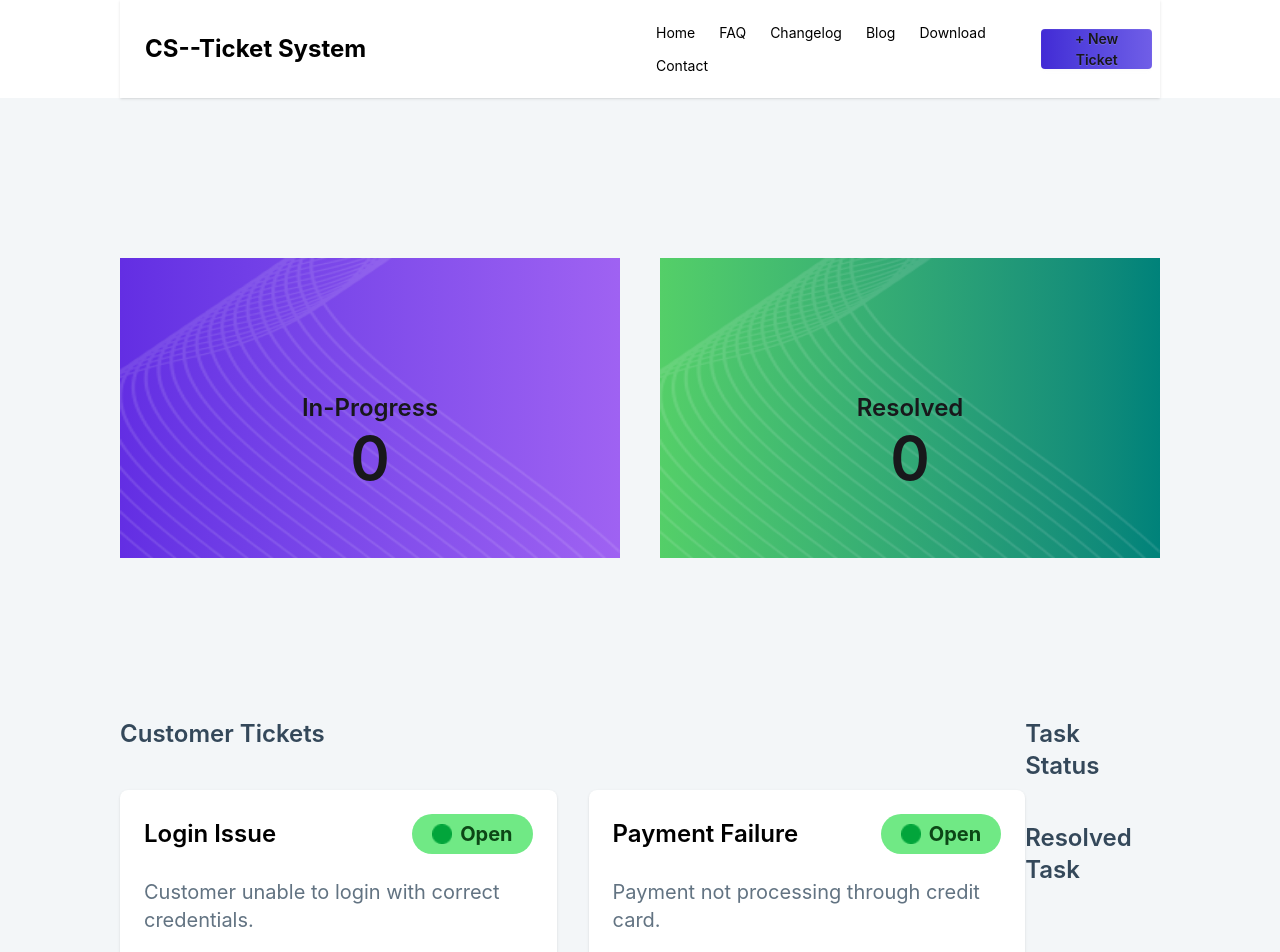
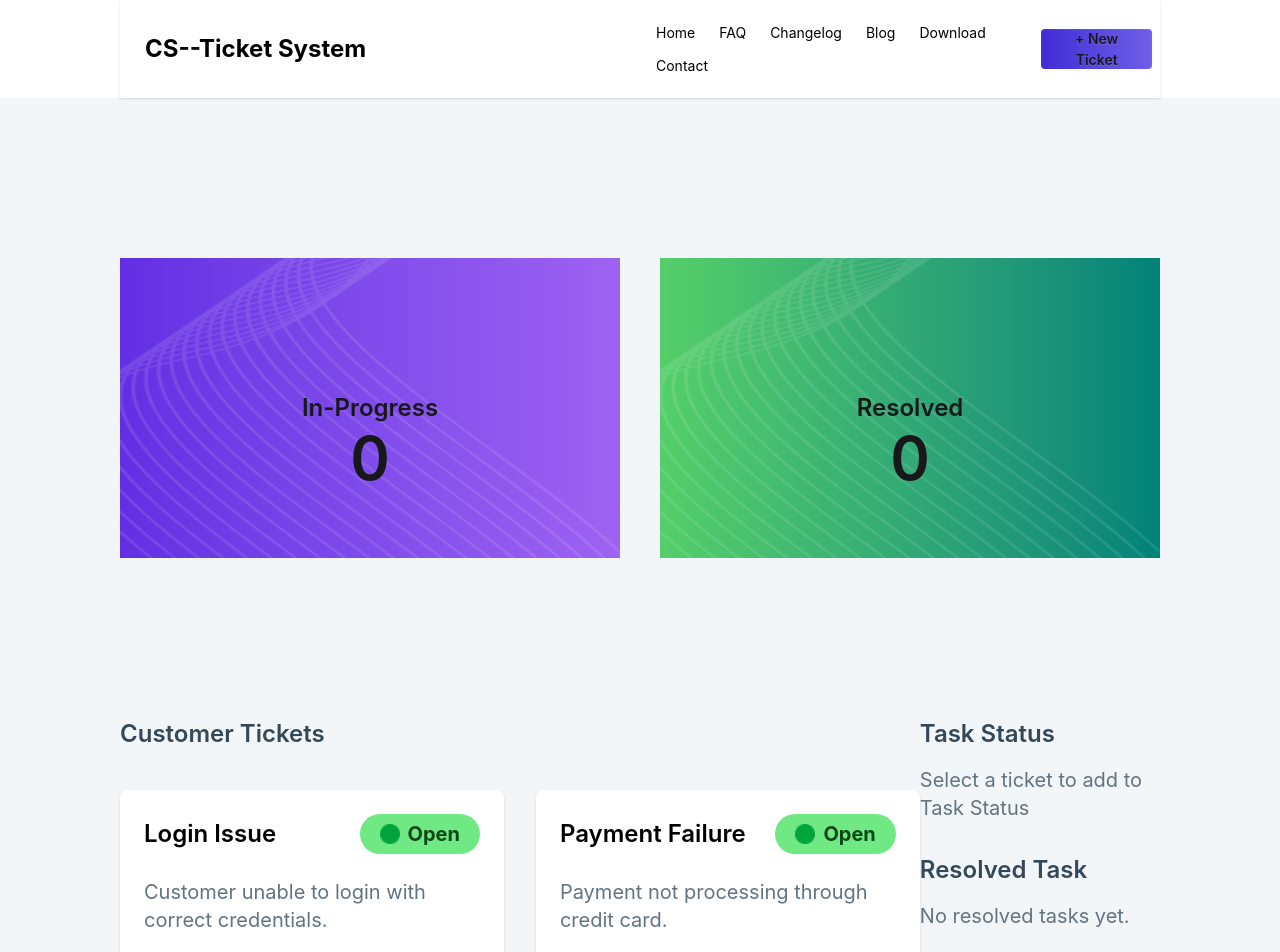
Before and after one commit to FarhatulZannat/Ticket-System, a React (Vite) app: page / in a window 1280 px wide. Shown: the top 952 px of the page. Built offline with nearby package versions, Linux system fonts and the light colour scheme.

Commit message:
task status & resolved task msg show or card title show

```diff
--- a/src/App.jsx
+++ b/src/App.jsx
@@ -14,11 +14,12 @@ const fetchTickets = async () =>{
     const res = await fetch('/ticket.json')
     return res.json()
 }
+const playerPromise = fetchTickets()
 
 function App() {
-  const playerPromise = fetchTickets()
 
-  const [tickets, setTickets] = useState([]);
+
+  const [inTickets, setTickets] = useState([]);
   const [inProgress, setInProgress] = useState([]) ;
   const [resolved, setResolved] = useState([]);
 
@@ -31,8 +32,13 @@ function App() {
     alert('Task Completed')
     const updated = inProgress.filter(task => task.id !==id)
     setInProgress(updated)
+
     const resolveUpdate = inProgress.filter(task => task.id ==id)
-    setResolved(resolveUpdate)
+    setResolved(r => [...r , ...resolveUpdate])
+
+    const ticketsUpdate = inTickets.filter(task => task.id !==id)
+    setTickets(ticketsUpdate)
+
   }
 
 
@@ -56,6 +62,8 @@ function App() {
     inProgress={inProgress}
     handleComplete={handleComplete}
     resolved={resolved}
+    inTickets={inTickets}
+    setTickets={setTickets}
     ></Tickets>
    </Suspense>
 
--- a/src/ui/tickets/tickets.jsx
+++ b/src/ui/tickets/tickets.jsx
@@ -1,11 +1,21 @@
 import React from 'react'
 import { use } from 'react'
 import {TicketCard} from '../tickets/ticketCard'
+import { useEffect } from 'react'
+import { useState } from 'react'
 
 
-export const Tickets = ({playerPromise , onAdd , inProgress, onComplete,handleComplete,resolved }) => {
+export const Tickets = ({playerPromise , onAdd , inProgress, onComplete,handleComplete,resolved , inTickets, setTickets}) => {
     const ticketsData = use(playerPromise)
     // console.log(ticketsData)
+    useEffect(() => {
+      setTickets(ticketsData)
+    } , [ticketsData])
+
+
+
+
+    const [selectedTicket, setSelectedTicket] = useState(null)
 
   return (
     <div className='mx-30 flex justify-between'>
@@ -13,24 +23,39 @@ export const Tickets = ({playerPromise , onAdd , inProgress, onComplete,handleCo
         <h1 className='font-semibold text-2xl text-[#34485A] mb-10'>Customer Tickets</h1>
       <div className='grid grid-cols-2  gap-x-8'>
           {
-        ticketsData.map(ticket => <TicketCard
+        inTickets.map(ticket =>
+        <TicketCard
           ticket={ticket}
-          onAdd={onAdd}
+          onAdd = {() => {
+            onAdd(ticket)
+            setSelectedTicket(ticket)
+          }}
           key={ticket.id}
+
           >
           </TicketCard>)
       }
       </div>
       </div>
       <div>
-        <h1 className='font-semibold text-2xl text-[#34485A] mb-10'>Task Status</h1>
-        {inProgress.map(ticket => (
-          <div key={ticket.id} className='bg-white p-4 rounded-md mb-6 shadow-sm space-y-4 '><h1 className='text-black font-semibold text-xl'>{ticket.title}</h1>
+        <h1 className='font-semibold text-2xl text-[#34485A] mb-4'>Task Status</h1>
+
+        {inProgress.length === 0 ? (
+         <p className='text-[#627382]  text-xl'>Select a ticket to add to Task Status</p>
+
+         ) : inProgress.map(ticket => (
+          <div key={ticket.id} className='bg-white p-4 rounded-md mb-6 shadow-sm space-y-4 '><h1 className='text-black font-semibold text-xl'>
+            {selectedTicket.title}</h1>
+
           <button onClick={()=>handleComplete(ticket.id)} className='bg-green-500 text-white px-3 py-1 rounded-md w-full'>Complete</button>
           </div>
         ))}
-        <h1 className='font-semibold text-2xl text-[#34485A] mb-10'>Resolved Task</h1>
-        {resolved.map(ticket => (
+
+        <h1 className='font-semibold text-2xl text-[#34485A] mb-4 mt-8'>Resolved Task</h1>
+        { resolved.length === 0 ? (
+         <p className='text-[#627382]  text-xl'>No resolved tasks yet.</p>
+
+         ) : resolved.map(ticket => (
           <div key={ticket.id} className='bg-[#E0E7FF] p-4 rounded-md mb-6 shadow-sm space-y-4 '><h1 className='text-black font-semibold text-xl'>{ticket.title}</h1>
 
           </div>
```
